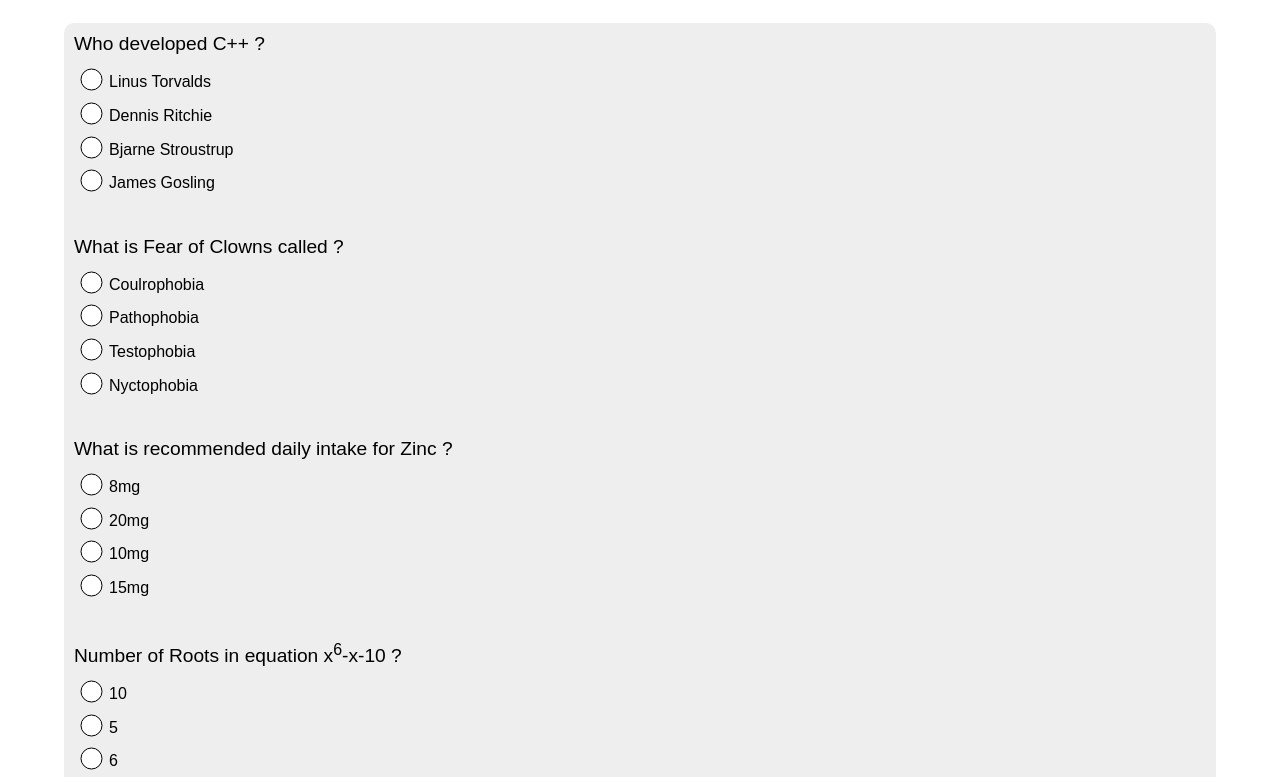
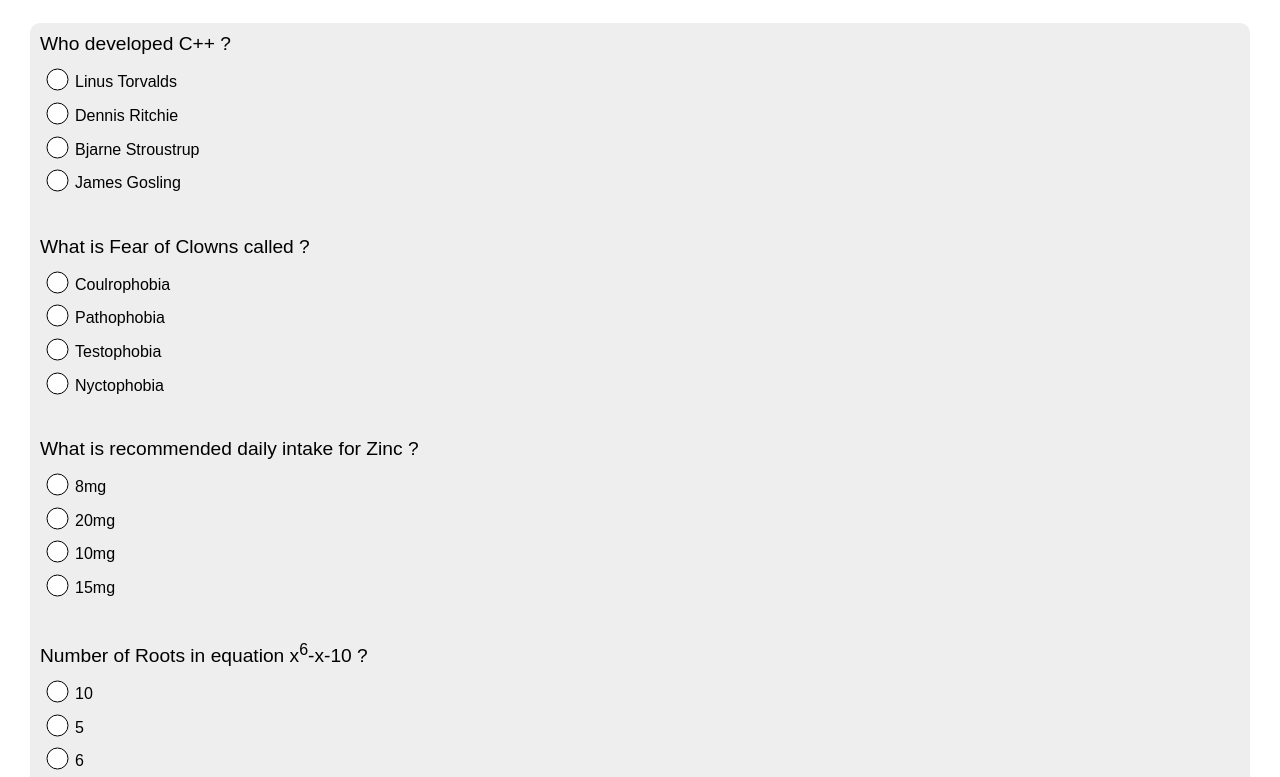
Before and after one commit to kamran921/quizapp, a plain HTML site: page index.html in a window 1280 px wide. Shown: the part 101-878 px from the top of the page. Drawn offline with Linux system fonts and the light colour scheme.

Commit message:
update CSS

```diff
--- a/style.css
+++ b/style.css
@@ -1,6 +1,9 @@
 body{
 	margin: 0 auto 0 auto;
-	width: 90%;
+	padding: 0 30px 0 30px;
+	min-width: 250px;
+	max-width: 100%;
+	background-color: white;
 }
 h1{
 	text-align: center;
@@ -15,6 +18,7 @@ dl{
 	font-family: sans-serif;
 	background-color: #eeeeef;
 	border-radius: 10px;
+	color: black;
 }
 dt{
 	padding: 10px;
```
